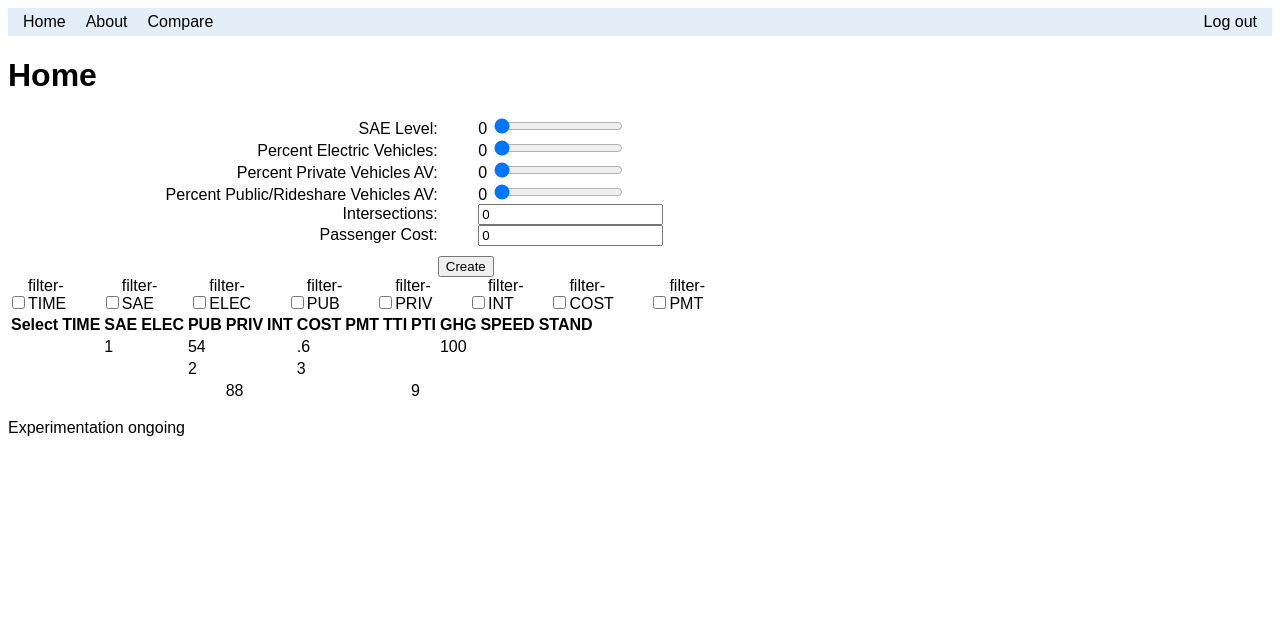
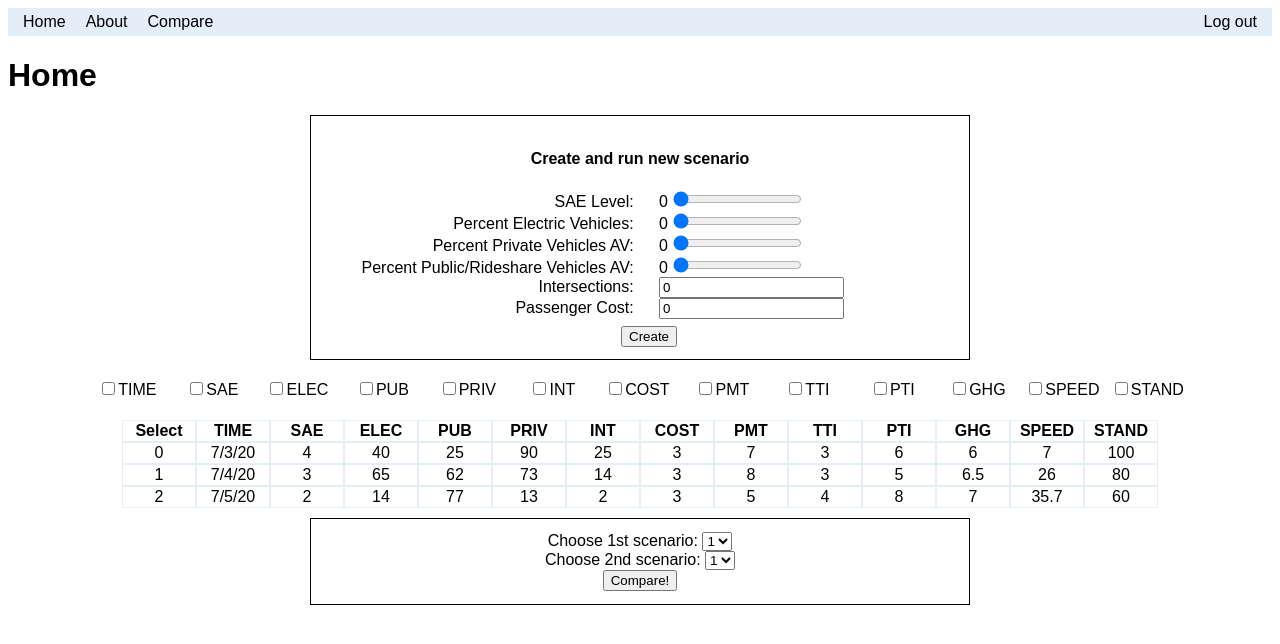
Before and after one commit to alandler/traffic-react, a React (Create React App) app: page / in a window 1280 px wide. Shown: the top 644 px of the page. Built offline with nearby package versions, Linux system fonts and the light colour scheme.

Commit message:
Honestly not even sure what I've done... some CSS?

```diff
--- a/src/components/App.css
+++ b/src/components/App.css
@@ -2,6 +2,8 @@
 /* General styling */
 body {
     font-family: Arial, Helvetica, sans-serif;
+    background-color: white;
+    color: black;
 }
 
 .col {
@@ -38,41 +40,71 @@ nav a:hover {
 /* Inputs Form */
 
 form {
-    width: 80%;
+    width: 50%;
     margin: 0 auto;
+    outline: 1px solid black;
+    padding: 1%;
 }
 
-label, input {
+.input-form label, input {
     display: inline-block;
 }
 
-label {
-    width: 30%;
+.input-form label {
+    width: 49%;
     text-align: right;
 }
 
-label +span {
+.input-form label +span {
     margin: 0 0 0 4%;
 }
-span {
+.input-form span {
     padding-right: .5%;
 }
 
-label + input {
-    margin: 0 0 0 4%;
+.input-form label + input {
+    margin: 0 2% 0 4%;
 }
 
-input + input {
+.input-form input + input {
     float: right;
 }
 
-form .center {
-    margin-top: 1%;
-    margin-left: 30%;
+.input-form .center {
+    margin-top: 0;
+    margin-left: 47%;
+}
+
+.input-form button {
+    margin-top: 2%;
 }
 
 /* Table */
+table {
+    margin: auto;
+    padding: 10px
+}
 
+.filter-form{
+    width: 98%;
+    margin: 10px;
+    padding-top: 10px;
+}
 .filter-div {
     display: inline-block;
+    width: 85px
 }
+
+th, td {
+    outline: .5px solid  rgb(227, 238, 248);
+    width: 70px;
+}
+
+.table-container{
+    text-align: center;
+}
+
+/* Compare */
+.compare-selector {
+    text-align: center;
+}
--- a/src/components/pages/About.js
+++ b/src/components/pages/About.js
@@ -8,8 +8,10 @@ class About extends Component {
   render() {
     return (
       <div>
-        <h1>404 Not Found</h1>
-        <p>The page you requested couldn't be found.</p>
+        <h1>Documentation</h1>
+        <h3>Urban Decision Dashboard for Autonomy</h3>
+        <br></br>
+        <p><b>Contributors: </b>Anna Landler, Vindula Jayawardana, Cathy Wu</p>
       </div>
     );
   }
--- a/src/components/pages/Compare.js
+++ b/src/components/pages/Compare.js
@@ -18,7 +18,6 @@ import './../App.css';
 import { Container, Row, Col } from 'react-bootstrap';
 
 //Leaflet
-import { Map, Marker, Popup, TileLayer } from 'react-leaflet'
 import L from "leaflet"
 
 class Compare extends Component {
@@ -53,11 +52,11 @@ class Compare extends Component {
               ></TimeSeries>
             </Col>
           </Row>
-          <Row>
+          {/* <Row>
             <Col>
               <HeatMap></HeatMap>
             </Col>
-          </Row>
+          </Row> */}
         </Container>
       </div>
     );
@@ -190,11 +189,12 @@ class HeatMap extends React.Component {
   componentDidMount() {
     // create map
     this.map = L.map('map', {
-      center: [49.8419, 24.0315],
+      center: [24.204281, 120.610607],
       zoom: 16,
       layers: [
-        L.tileLayer('http://{s}.tile.osm.org/{z}/{x}/{y}.png', {
-          attribution: '&copy; <a href="http://osm.org/copyright">OpenStreetMap</a> contributors'
+        L.tileLayer('http://{s}.tile.openstreetmap.org/{z}/{x}/{y}.png', {
+          attribution: '...',
+          maxZoom: 18
         }),
       ]
     });
@@ -205,28 +205,4 @@ class HeatMap extends React.Component {
   }
 }
 
-
-class LeafletReactExample extends Component {
-  constructor(props) {
-    super(props)
-    this.state = {
-      lat: 24.204281,
-      lng: 120.610607,
-      zoom: 30,
-    }
-  }
-
-  render() {
-    const position = [this.state.lat, this.state.lng]
-    return (
-      <Map center={position} zoom={this.state.zoom}>
-        <TileLayer
-          attribution='&amp;copy MapBox contributors'
-          url='http://{s}.tile.openstreetmap.org/{z}/{x}/{y}.png'
-        />
-      </Map>
-    )
-  }
-}
-
 export default Compare;
--- a/src/components/pages/Home.js
+++ b/src/components/pages/Home.js
@@ -26,6 +26,7 @@ class Home extends Component {
         <h1>Home</h1>
         <Inputs></Inputs>
         <Scenario></Scenario>
+        <ComparisonSelection></ComparisonSelection>
         <Experiment></Experiment>
       </div>
     );
@@ -62,7 +63,8 @@ class Inputs extends Component {
 
   render() {
     return (
-      <form>
+      <form action ="/compare" class = "input-form">
+      <h4 style={{"text-align":"center"}}>Create and run new scenario</h4>
         <label>
           SAE Level:
         </label>
@@ -131,7 +133,7 @@ class Scenario extends Component {
 
   render() {
     return (
-      <div>
+      <div class = "table-container">
         <FilterForm
           onClick={(i) => this.handleClick(i)}
           headers={this.state.headers}
@@ -151,7 +153,7 @@ class Scenario extends Component {
 
 function FilterForm(props) {
   return (
-    <div>
+    <div class = "filter-form">
       <Filter
         header={props.headers[0]}
         onClick={() => props.onClick(0)}
@@ -184,6 +186,26 @@ function FilterForm(props) {
         header={props.headers[7]}
         onClick={() => props.onClick(7)}
       />
+      <Filter
+        header={props.headers[8]}
+        onClick={() => props.onClick(8)}
+      />
+      <Filter
+        header={props.headers[9]}
+        onClick={() => props.onClick(9)}
+      />
+      <Filter
+        header={props.headers[10]}
+        onClick={() => props.onClick(10)}
+      />
+      <Filter
+        header={props.headers[11]}
+        onClick={() => props.onClick(11)}
+      />
+      <Filter
+        header={props.headers[12]}
+        onClick={() => props.onClick(12)}
+      />
     </div>
   )
 }
@@ -193,7 +215,7 @@ function Filter(props) {
   return (
     <div class="filter-div">
       <input type="checkbox" name={lbl} onClick={props.onClick}></input>
-      <label for={lbl}>{lbl}</label> <br />
+      <label for={lbl}>{props.header}</label> <br />
     </div>
   );
 }
@@ -209,7 +231,11 @@ function Table(props) {
   }
 
   //Extract scenarios from user
-  var mongo_user = [{ "SAE": 1, "PUB": 54, "COST": ".6", "GHG": "100" }, { "PUB": 2, "COST": "3" }, { "PRIV": 88, "PTI": 9 }]
+  var mongo_user = [
+    {"TIME": "7/3/20", "SAE": 4, "PRIV": 90, "ELEC":40, "PUB": 25, "INT":25, "COST": "3", "PMT": 7, "PTI":9, "TTI":3,"PTI":6, "GHG":6, "SPEED":7,"STAND":100},
+  {"TIME": "7/4/20", "SAE": 3, "PRIV": 73, "ELEC":65, "PUB": 62, "INT":14, "COST": "3", "PMT": 8, "PTI":7, "TTI":3,"PTI":5, "GHG":6.5, "SPEED":26,"STAND":80},
+  {"TIME": "7/5/20","SAE": 2, "PRIV": 13, "ELEC":14, "PUB": 77, "INT":2, "COST": "3", "PMT": 5, "PTI":2, "TTI":4,"PTI":8, "GHG":7, "SPEED":35.7,"STAND":60}
+]
 
   //Functions to create Table Header
   function HeaderCell(prop) {
@@ -225,16 +251,20 @@ function Table(props) {
     return <td>{stuff}</td>
   }
 
-  function Row(obj) {
+  function Row(obj, i) {
     var arr = []
+    let index = 0
     for (var head of selected_headers) {
-      if (obj[head] != undefined) {
+      if (head == "Select") {
+        arr.push(i)
+      }
+      else if (obj[head] != undefined) {
         arr.push(obj[head])
       } else {
         arr.push("")
       }
     }
-    var row = arr.map(Cell)
+    var row = arr.map(Cell, i)
     return <tr>{row}</tr>
   }
 
@@ -255,7 +285,27 @@ function Table(props) {
 export default Home;
 
 
-
+function ComparisonSelection(){
+  return (
+    <form class = "compare-selector" action = "/compare">
+      <label>Choose 1st scenario: </label>
+      <select>
+        <option>1</option>
+        <option>2</option>
+        <option>3</option>
+      </select>
+      <br></br>
+      <label>Choose 2nd scenario: </label>
+      <select>
+        <option>1</option>
+        <option>2</option>
+        <option>3</option>
+      </select>
+      <br></br>
+      <button type = "submit">Compare!</button>
+    </form>
+  )
+}
 
 
 //
@@ -265,6 +315,6 @@ function Experiment(){
   console.log("Nvm")
 
   return (
-    <p>Experimentation ongoing</p>
+    <p></p>
   )
 }
```
